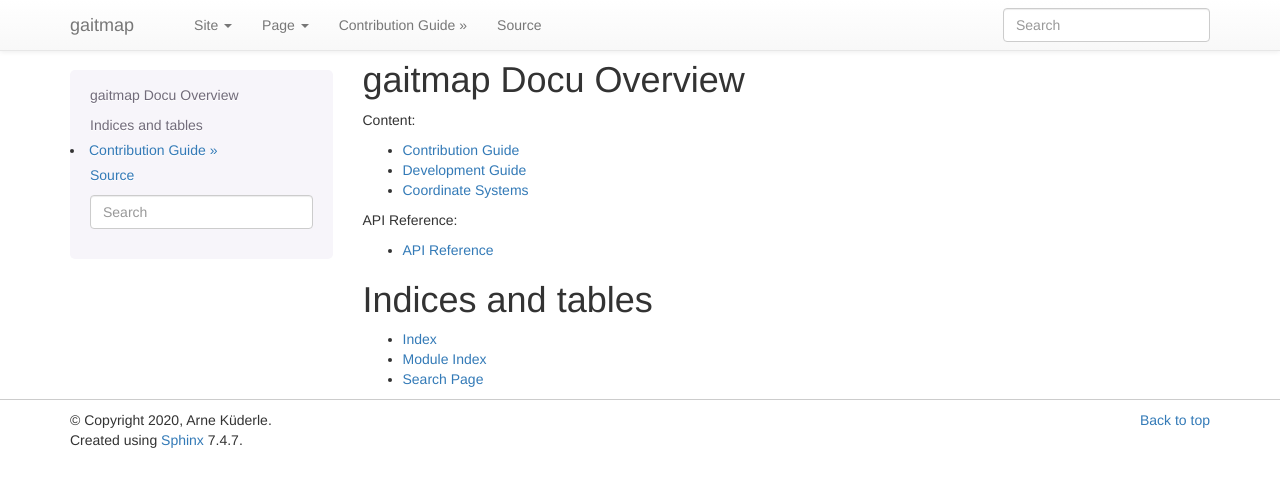
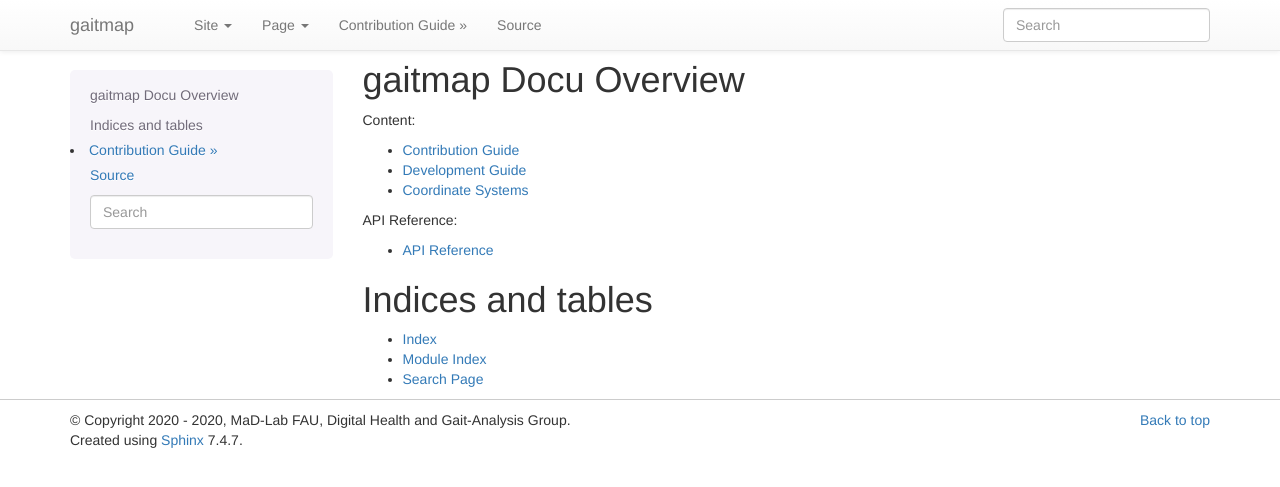
Before and after one commit to mad-lab-fau/gaitmap, a Sphinx documentation site: the page built from docs/index.rst, in a window 1280 px wide. Shown: the top 487 px of the page. Built offline with Sphinx 7.4.7, drawn with Linux system fonts in a browser that asks for light colours; pages that are not in the unit, such as notebooks, are missing from menus.

Commit message:
Updated author list

```diff
--- a/docs/conf.py
+++ b/docs/conf.py
@@ -12,6 +12,7 @@
 #
 import os
 import sys
+from datetime import datetime
 from importlib import import_module
 from inspect import getsourcelines
 
@@ -25,8 +26,15 @@
 
 
 project = "gaitmap"
-copyright = "2020, Arne Küderle"
-author = "Arne Küderle"
+copyright = "2020 - {}, MaD-Lab FAU, Digital Health and Gait-Analysis Group".format(datetime.now().year)
+author = (
+    "Arne Küderle <arne.kuederle@fau.de>, "
+    "Martin Ullrich <martin.ullrich@fau.de>, "
+    "Nils Roth <nils.roth@fau.de>, "
+    "Malte Ollenschläger <Malte.Ollenschlaeger@fau.de>, "
+    "Alzhraa Ahmed <alzhraa.ahmed@fau.de>, "
+    "Felix Kluge <felix.kluge@fau.de>"
+)
 
 # The full version, including alpha/beta/rc tags
 release = "0.1.0"
@@ -102,6 +110,7 @@
 # -- Options for extensions --------------------------------------------------
 # Linkcode
 
+
 def get_nested_attr(obj, attr):
     attrs = attr.split(".", 1)
     new_obj = getattr(obj, attrs[0])
@@ -128,15 +137,15 @@
         return "{}/{}.py#L{}".format(URL, filename, code_line)
     return "{}/{}.py".format(URL, filename)
 
+
 # Intersphinx
 
 # intersphinx configuration
 intersphinx_mapping = {
-    'python': ('https://docs.python.org/{.major}'.format(
-        sys.version_info), None),
-    'numpy': ('https://docs.scipy.org/doc/numpy/', None),
-    'scipy': ('https://docs.scipy.org/doc/scipy/reference', None),
-    'matplotlib': ('https://matplotlib.org/', None),
-    'pandas': ('https://pandas.pydata.org/pandas-docs/stable/', None),
-    'tslearn': ('https://tslearn.readthedocs.io/en/latest/', None),
+    "python": ("https://docs.python.org/{.major}".format(sys.version_info), None),
+    "numpy": ("https://docs.scipy.org/doc/numpy/", None),
+    "scipy": ("https://docs.scipy.org/doc/scipy/reference", None),
+    "matplotlib": ("https://matplotlib.org/", None),
+    "pandas": ("https://pandas.pydata.org/pandas-docs/stable/", None),
+    "tslearn": ("https://tslearn.readthedocs.io/en/latest/", None),
 }
```
Also changed, not shown: pyproject.toml (+8 -1 lines).
